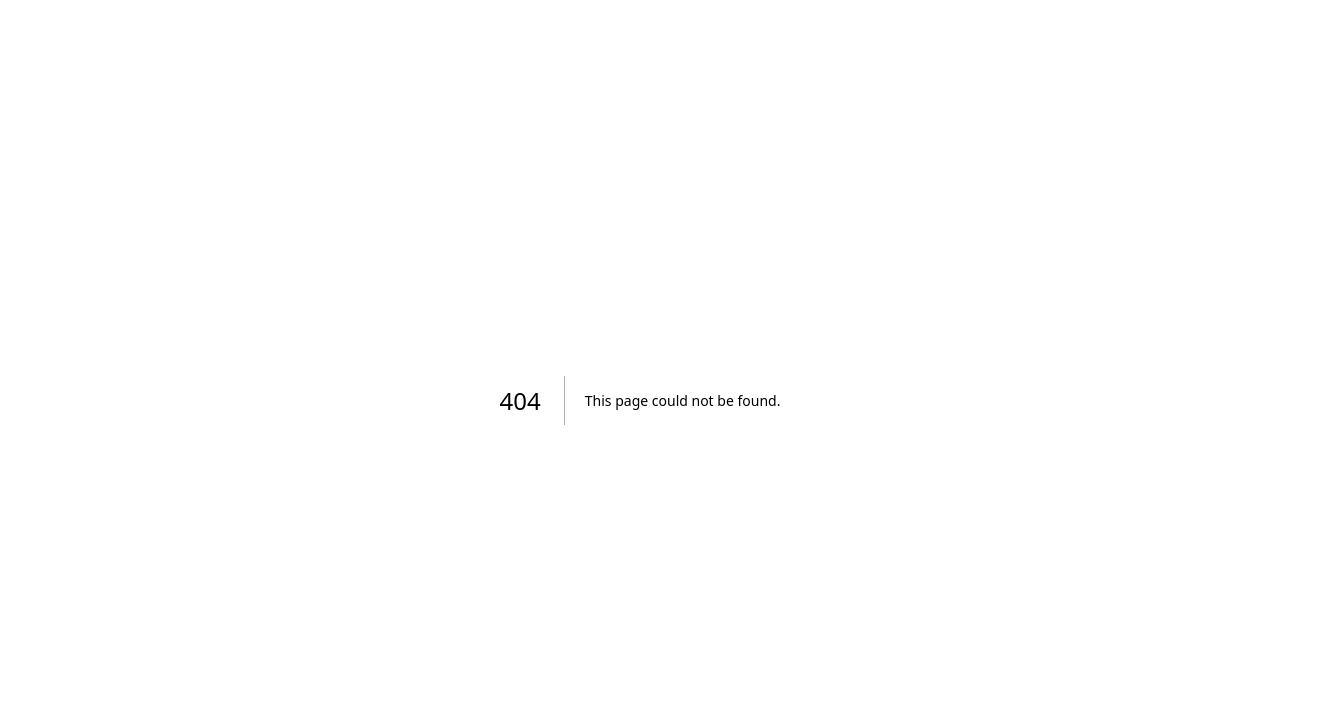
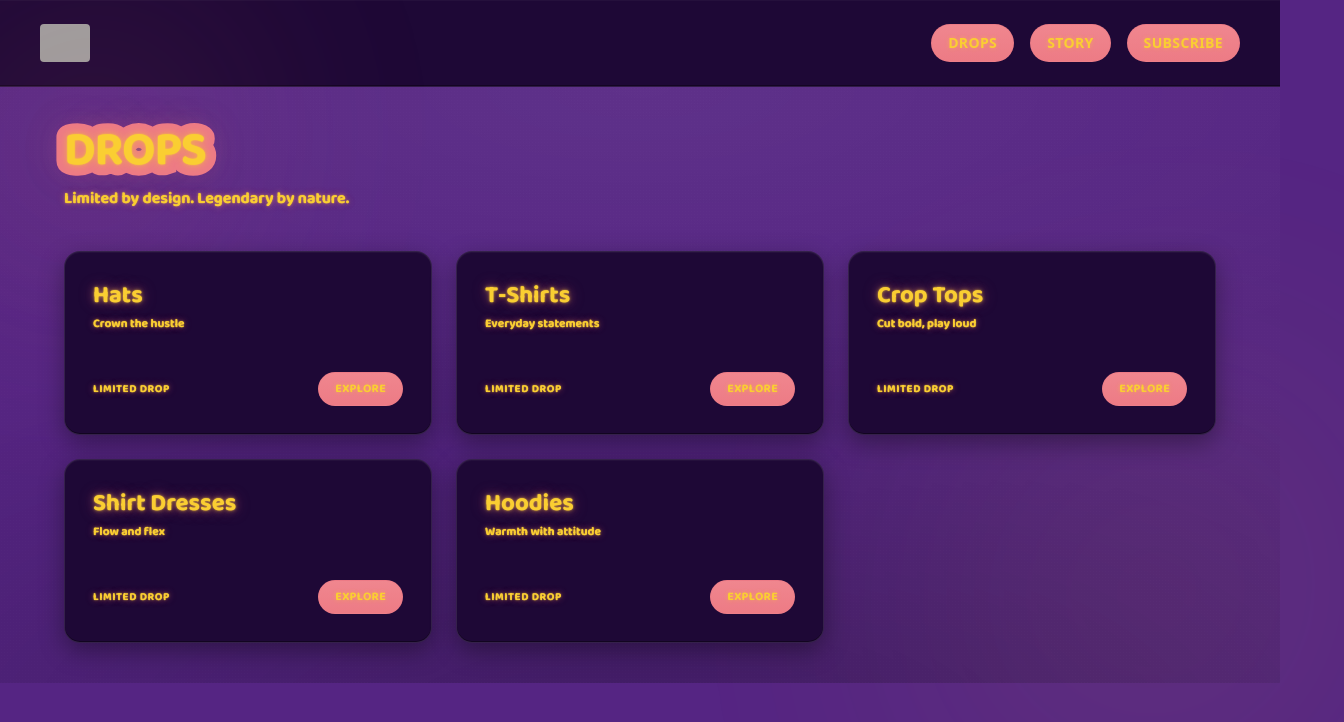
Before and after one commit to KristianPetrov/Set-Free-Lemonted-Edition, a Next.js app: page /store in a window 1280 px wide. Before the commit this address had no page. Shown: the top 722 px of the page, 1344 px wide, since content can reach past the window. Built offline with nearby package versions, Linux system fonts and the light colour scheme; grey boxes are pictures that could not be loaded.

Commit message:
Routing: add @nav parallel route for persistent navbar; Style: street-style store page with overlays/surfaces; Update home to use parallel nav and point Drops to /store

```diff
--- /dev/null
+++ b/src/app/@nav/default.tsx
@@ -0,0 +1,23 @@
+import Image from "next/image";
+import Link from "next/link";
+
+export default function Nav() {
+  return (
+    <header className="nav-bar flex items-center justify-between px-6 sm:px-10 py-6">
+      <Link
+        href="https://setfreedigitaldisciples.com"
+        target="_blank"
+        rel="noopener noreferrer"
+        className="flex items-center gap-3"
+        aria-label="Designed by Set Free Digital Disciples"
+      >
+        <Image src="/SetFreeDigitalDisciplesPortal.png" alt="Lemonted Edition" width={50} height={50} className="rounded" />
+      </Link>
+      <nav className="hidden sm:flex items-center gap-3 sm:gap-4">
+        <Link href="/store" className="btn-lemonted rounded-full px-4 py-2 text-xs sm:text-sm font-semibold uppercase tracking-wide">Drops</Link>
+        <Link href="/#story" className="btn-lemonted rounded-full px-4 py-2 text-xs sm:text-sm font-semibold uppercase tracking-wide">Story</Link>
+        <Link href="/#subscribe" className="btn-lemonted rounded-full px-4 py-2 text-xs sm:text-sm font-semibold uppercase tracking-wide">Subscribe</Link>
+      </nav>
+    </header>
+  );
+}
--- a/src/app/layout.tsx
+++ b/src/app/layout.tsx
@@ -84,12 +84,15 @@ export const metadata: Metadata = {
 
 export default function RootLayout({
   children,
+  nav,
 }: Readonly<{
   children: React.ReactNode;
+  nav: React.ReactNode;
 }>) {
   return (
     <html lang="en">
       <body className={`${baloo2.variable} antialiased`}>
+        {nav}
         {children}
       </body>
     </html>
--- a/src/app/page.tsx
+++ b/src/app/page.tsx
@@ -33,23 +33,7 @@ export default function Home() {
           <div className="absolute -bottom-24 -right-16 h-[520px] w-[520px] rounded-full blur-[140px] opacity-[0.18] accent-yellow" />
         </div>
 
-        {/* Nav */}
-        <header className="nav-bar flex items-center justify-between px-6 sm:px-10 py-6">
-          <Link
-            href="https://setfreedigitaldisciples.com"
-            target="_blank"
-            rel="noopener noreferrer"
-            className="flex items-center gap-3"
-            aria-label="Designed by Set Free Digital Disciples"
-          >
-            <Image src="/SetFreeDigitalDisciplesPortal.png" alt="Lemonted Edition" width={50} height={50} className="rounded" />
-            </Link>
-          <nav className="hidden sm:flex items-center gap-3 sm:gap-4">
-            <Link href="#drops" className="btn-lemonted rounded-full px-4 py-2 text-xs sm:text-sm font-semibold uppercase tracking-wide">Drops</Link>
-            <Link href="#story" className="btn-lemonted rounded-full px-4 py-2 text-xs sm:text-sm font-semibold uppercase tracking-wide">Story</Link>
-            <Link href="#subscribe" className="btn-lemonted rounded-full px-4 py-2 text-xs sm:text-sm font-semibold uppercase tracking-wide">Subscribe</Link>
-          </nav>
-        </header>
+        {/* Nav is provided via parallel route */}
 
         {/* Hero */}
         <section className="px-6 sm:px-10 pt-10 pb-16 sm:pt-16 sm:pb-24">
@@ -78,7 +62,7 @@ export default function Home() {
               Our clothes carry the DNA of the streets—skater cuts, hood-inspired designs, and unapologetic statements—blended with a touch of light and hope. Every drop is limited, every release is a statement, and every piece is built to stand out while staying true.
             </p>
             <div className="mt-8 flex flex-col sm:flex-row gap-3 items-center justify-center">
-              <Link href="#drops" className="btn-lemonted rounded-full px-6 py-3 text-sm font-semibold uppercase tracking-wide">Shop Lemonted Drops</Link>
+              <Link href="/store" className="btn-lemonted rounded-full px-6 py-3 text-sm font-semibold uppercase tracking-wide">Shop Lemonted Drops</Link>
               <Link href="#story" className="rounded-full px-6 py-3 text-sm font-semibold uppercase tracking-wide badge-lemonted">Our Story</Link>
             </div>
             <div className="mt-10 flex items-center justify-center gap-4 text-white/60 text-xs uppercase tracking-wide">
--- /dev/null
+++ b/src/app/store/page.tsx
@@ -0,0 +1,60 @@
+import type { Metadata } from "next";
+import Link from "next/link";
+
+export const metadata: Metadata = {
+  title: "Store – Lemonted Edition Drops",
+  description:
+    "Shop limited drops from Lemonted Edition: Hats, T‑Shirts, Crop Tops, Shirt Dresses, and Hoodies.",
+};
+
+const categories: Array<{ key: string; label: string; tagline: string }> = [
+  { key: "hats", label: "Hats", tagline: "Crown the hustle" },
+  { key: "t-shirts", label: "T‑Shirts", tagline: "Everyday statements" },
+  { key: "crop-tops", label: "Crop Tops", tagline: "Cut bold, play loud" },
+  { key: "shirt-dresses", label: "Shirt Dresses", tagline: "Flow and flex" },
+  { key: "hoodies", label: "Hoodies", tagline: "Warmth with attitude" },
+];
+
+export default function StorePage() {
+  return (
+    <div className="min-h-screen w-full font-sans">
+      <main className="relative isolate px-6 sm:px-10 py-10">
+        {/* Background texture and accents */}
+        <div className="pointer-events-none absolute inset-0 -z-10">
+          <div className="absolute inset-0 hero-gradient" />
+          <div className="absolute inset-0 hero-grain" />
+          <div className="absolute -top-24 -left-16 h-[420px] w-[420px] rounded-full blur-[120px] opacity-[0.18] accent-pink" />
+          <div className="absolute -bottom-24 -right-16 h-[520px] w-[520px] rounded-full blur-[140px] opacity-[0.18] accent-yellow" />
+        </div>
+        <header className="max-w-6xl mx-auto mb-8 sm:mb-10">
+          <h1 className="text-3xl sm:text-5xl font-extrabold tracking-tight">
+            <span className="title-layer">
+              <span aria-hidden className="title-stroke">DROPS</span>
+              <span className="title-fill">DROPS</span>
+            </span>
+          </h1>
+          <p className="mt-3 neon-yellow-pink-outline-sm">Limited by design. Legendary by nature.</p>
+        </header>
+
+        <section className="max-w-6xl mx-auto grid grid-cols-1 sm:grid-cols-2 lg:grid-cols-3 gap-6">
+          {categories.map(({ key, label, tagline }) => (
+            <Link
+              key={key}
+              href={`/store?category=${encodeURIComponent(key)}`}
+              className="card-surface rounded-2xl p-6 sm:p-7 flex flex-col justify-between gap-4 transition-transform duration-150 hover:-translate-y-0.5"
+            >
+              <div>
+                <h2 className="text-2xl font-extrabold neon-yellow-pink-outline-md">{label}</h2>
+                <p className="mt-1 text-xs neon-yellow-pink-outline-sm">{tagline}</p>
+              </div>
+              <div className="mt-6 flex items-center justify-between">
+                <span className="text-[11px] neon-yellow-pink-outline-sm uppercase tracking-wider">Limited drop</span>
+                <span className="btn-lemonted rounded-full px-4 py-2 text-xs font-semibold uppercase tracking-wide">Explore</span>
+              </div>
+            </Link>
+          ))}
+        </section>
+      </main>
+    </div>
+  );
+}
```
